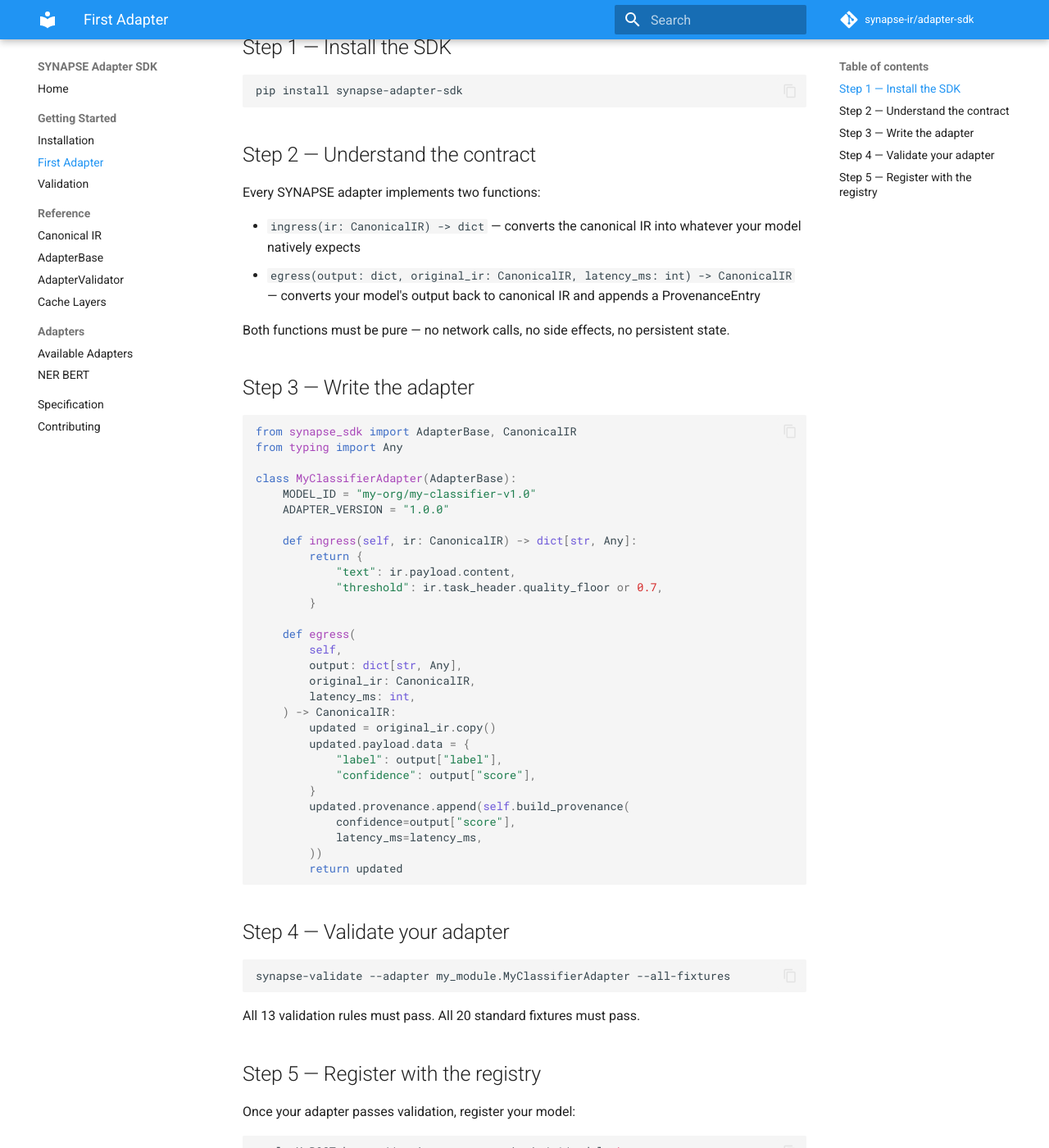
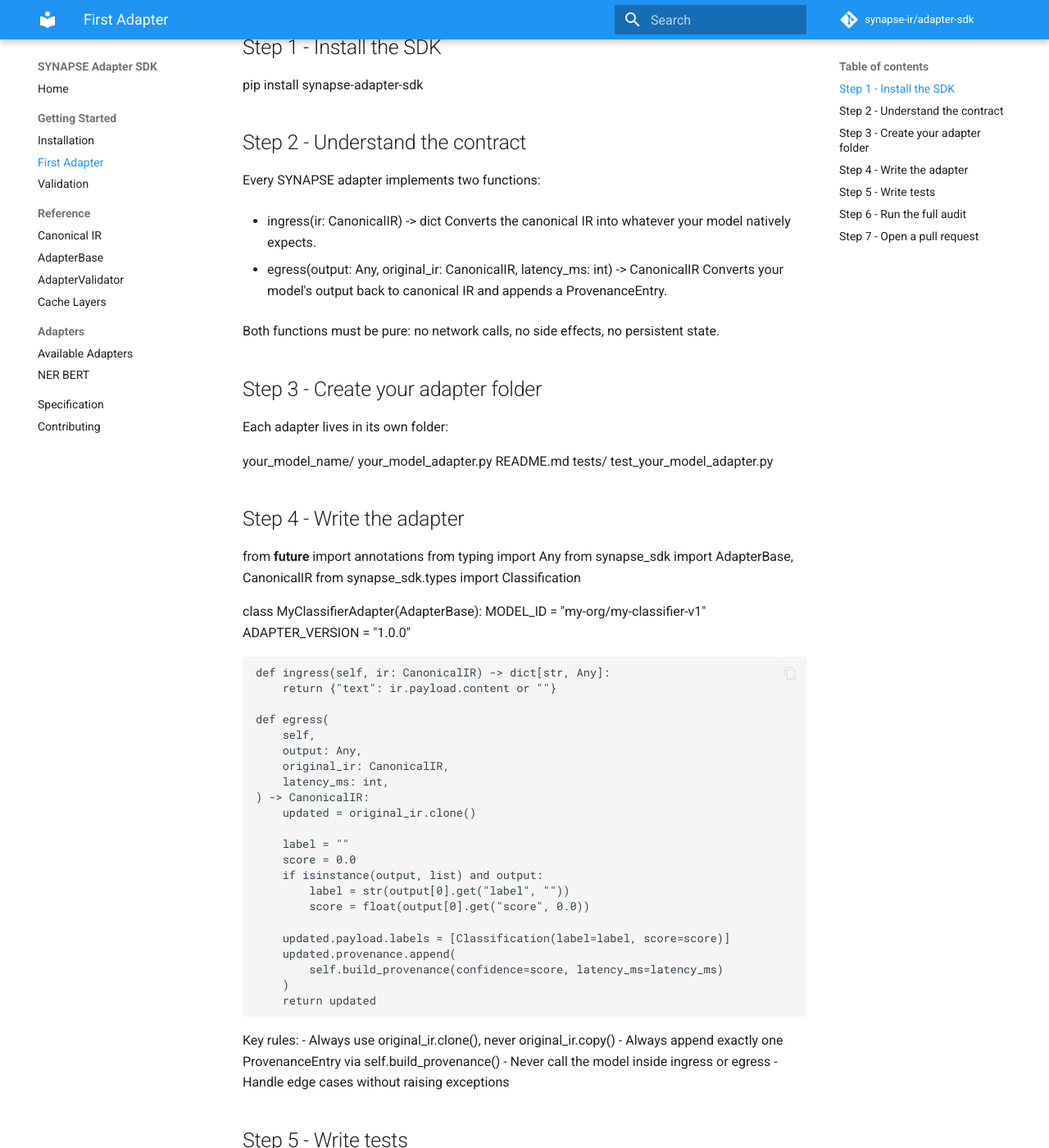
Before and after one commit to synapse-ir/adapter-sdk, an MkDocs documentation site: the page built from docs/getting-started/first-adapter.md, in a window 1280 px wide and 1400 px high, scrolled down 231 px. Shown: the whole window at 82% size. Built offline with MkDocs 1.6.1 and Material for MkDocs 9.7.7, drawn with Linux system fonts in a browser that asks for light colours; comment, search, counter and statistics services are not loaded; some of the changed text lies outside the part shown.

Commit message:
docs: fix first-adapter guide — clone() not copy(), per-folder structure, updated egress pattern

````diff
--- a/docs/getting-started/first-adapter.md
+++ b/docs/getting-started/first-adapter.md
@@ -3,88 +3,108 @@
 This guide takes you from zero to a working, validated adapter in under
 30 minutes. We use a simple text classifier as the example.
 
-## Step 1 — Install the SDK
+## Step 1 - Install the SDK
 
+pip install synapse-adapter-sdk
 
-```bash
-pip install synapse-adapter-sdk
-```
-
-
-
-## Step 2 — Understand the contract
+## Step 2 - Understand the contract
 
 Every SYNAPSE adapter implements two functions:
 
-- `ingress(ir: CanonicalIR) -> dict` — converts the canonical IR into
-  whatever your model natively expects
-- `egress(output: dict, original_ir: CanonicalIR, latency_ms: int) -> CanonicalIR`
-  — converts your model's output back to canonical IR and appends a ProvenanceEntry
+- ingress(ir: CanonicalIR) -> dict
+  Converts the canonical IR into whatever your model natively expects.
 
-Both functions must be pure — no network calls, no side effects,
-no persistent state.
+- egress(output: Any, original_ir: CanonicalIR, latency_ms: int) -> CanonicalIR
+  Converts your model's output back to canonical IR and appends a ProvenanceEntry.
 
-## Step 3 — Write the adapter
+Both functions must be pure: no network calls, no side effects, no persistent state.
+
+## Step 3 - Create your adapter folder
+
+Each adapter lives in its own folder:
+
+  your_model_name/
+    your_model_adapter.py
+    README.md
+    tests/
+      test_your_model_adapter.py
+
+## Step 4 - Write the adapter
+
+from __future__ import annotations
+from typing import Any
+from synapse_sdk import AdapterBase, CanonicalIR
+from synapse_sdk.types import Classification
 
 
-```python
-from synapse_sdk import AdapterBase, CanonicalIR
-from typing import Any
-
 class MyClassifierAdapter(AdapterBase):
-    MODEL_ID = "my-org/my-classifier-v1.0"
+    MODEL_ID = "my-org/my-classifier-v1"
     ADAPTER_VERSION = "1.0.0"
 
     def ingress(self, ir: CanonicalIR) -> dict[str, Any]:
-        return {
-            "text": ir.payload.content,
-            "threshold": ir.task_header.quality_floor or 0.7,
-        }
+        return {"text": ir.payload.content or ""}
 
     def egress(
         self,
-        output: dict[str, Any],
+        output: Any,
         original_ir: CanonicalIR,
         latency_ms: int,
     ) -> CanonicalIR:
-        updated = original_ir.copy()
-        updated.payload.data = {
-            "label": output["label"],
-            "confidence": output["score"],
-        }
-        updated.provenance.append(self.build_provenance(
-            confidence=output["score"],
-            latency_ms=latency_ms,
-        ))
+        updated = original_ir.clone()
+
+        label = ""
+        score = 0.0
+        if isinstance(output, list) and output:
+            label = str(output[0].get("label", ""))
+            score = float(output[0].get("score", 0.0))
+
+        updated.payload.labels = [Classification(label=label, score=score)]
+        updated.provenance.append(
+            self.build_provenance(confidence=score, latency_ms=latency_ms)
+        )
         return updated
-```
+
+Key rules:
+- Always use original_ir.clone(), never original_ir.copy()
+- Always append exactly one ProvenanceEntry via self.build_provenance()
+- Never call the model inside ingress or egress
+- Handle edge cases without raising exceptions
+
+## Step 5 - Write tests
+
+Tests must use mock output only. Never call the real model in tests.
+
+import pytest
+from synapse_sdk.testing import AdapterValidator
+from synapse_sdk.testing.fixtures import ALL_FIXTURES
+from your_model.your_model_adapter import MyClassifierAdapter
 
 
-
-## Step 4 — Validate your adapter
+@pytest.mark.parametrize("fixture", ALL_FIXTURES)
+def test_all_fixtures(fixture):
+    AdapterValidator(MyClassifierAdapter()).assert_valid_on(fixture)
 
 
-```bash
-synapse-validate --adapter my_module.MyClassifierAdapter --all-fixtures
-```
+def test_egress_stores_label():
+    adapter = MyClassifierAdapter()
+    # build a minimal CanonicalIR for testing
+    # see the SDK testing docs for helpers
+    mock_output = [{"label": "positive", "score": 0.91}]
+    # ... assert payload.labels[0].label == "positive"
 
 
+def test_validator_passes():
+    AdapterValidator(MyClassifierAdapter()).assert_valid()
 
-All 13 validation rules must pass. All 20 standard fixtures must pass.
+## Step 6 - Run the full audit
 
-## Step 5 — Register with the registry
+uv run pytest your_model/tests/ -v --tb=short
+uv run python -c "from synapse_sdk.testing import AdapterValidator; from your_model.your_model_adapter import MyClassifierAdapter; AdapterValidator(MyClassifierAdapter()).assert_valid(); print('Validator: all rules passed')"
+uv run ruff check your_model/
+uv run mypy your_model/your_model_adapter.py
 
-Once your adapter passes validation, register your model:
+All four must be clean before opening a pull request.
 
+## Step 7 - Open a pull request
 
-```bash
-curl -X POST https://registry.synapse-ir.io/v1/models \
-  -H "Authorization: Bearer YOUR_TOKEN" \
-  -H "Content-Type: application/json" \
-  -d @manifest.json
-```
-
-
-
-See the [Canonical IR Specification](https://github.com/synapse-ir/spec)
-for the full manifest schema.
+See CONTRIBUTING.md for the full PR checklist.
````
